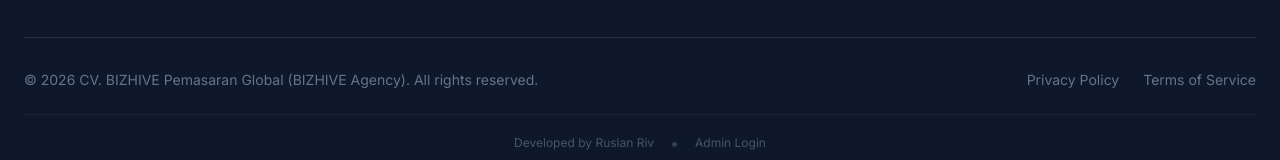
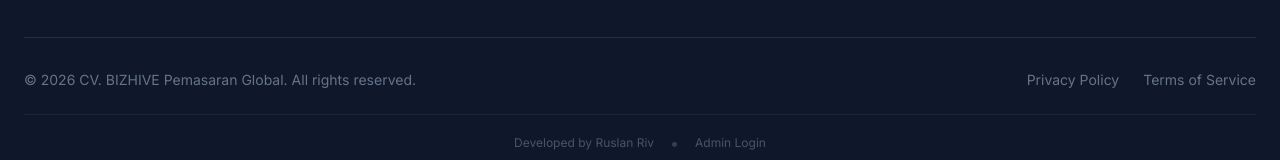
Before and after one commit to ruslan4318-alt/bizhive, a Next.js app: page / in a window 1280 px wide. Shown: the part 6803-6963 px from the top of the page. Built offline with nearby package versions, Linux system fonts and the light colour scheme; no server answers; the database is empty.

Commit message:
feat: refine copyright line text in footer

```diff
--- a/components/Footer.tsx
+++ b/components/Footer.tsx
@@ -96,7 +96,7 @@ export default function Footer() {
                     </div>
                 </div>
                 <div className="border-t border-white/10 pt-8 flex flex-col md:flex-row justify-between items-center gap-4 text-sm text-slate-500">
-                    <p>© {currentYear} CV. BIZHIVE Pemasaran Global (BIZHIVE Agency). All rights reserved.</p>
+                    <p>© {currentYear} CV. BIZHIVE Pemasaran Global. All rights reserved.</p>
                     <div className="flex items-center gap-6">
                         <a className="hover:text-white transition-colors" href="#">Privacy Policy</a>
                         <a className="hover:text-white transition-colors" href="#">Terms of Service</a>
```
